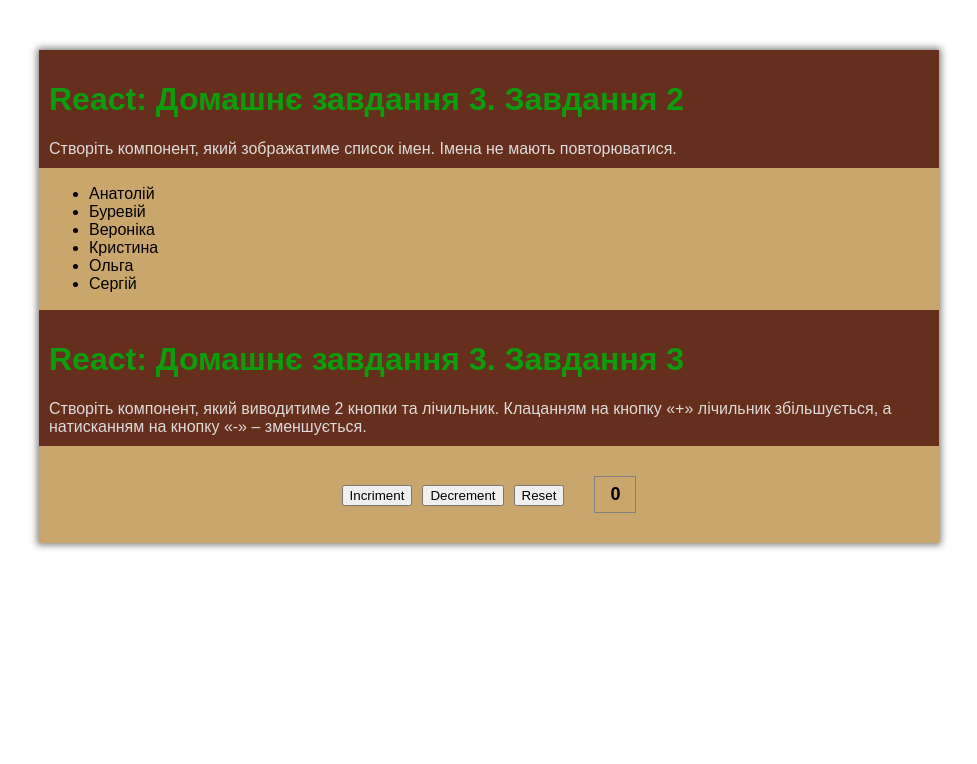
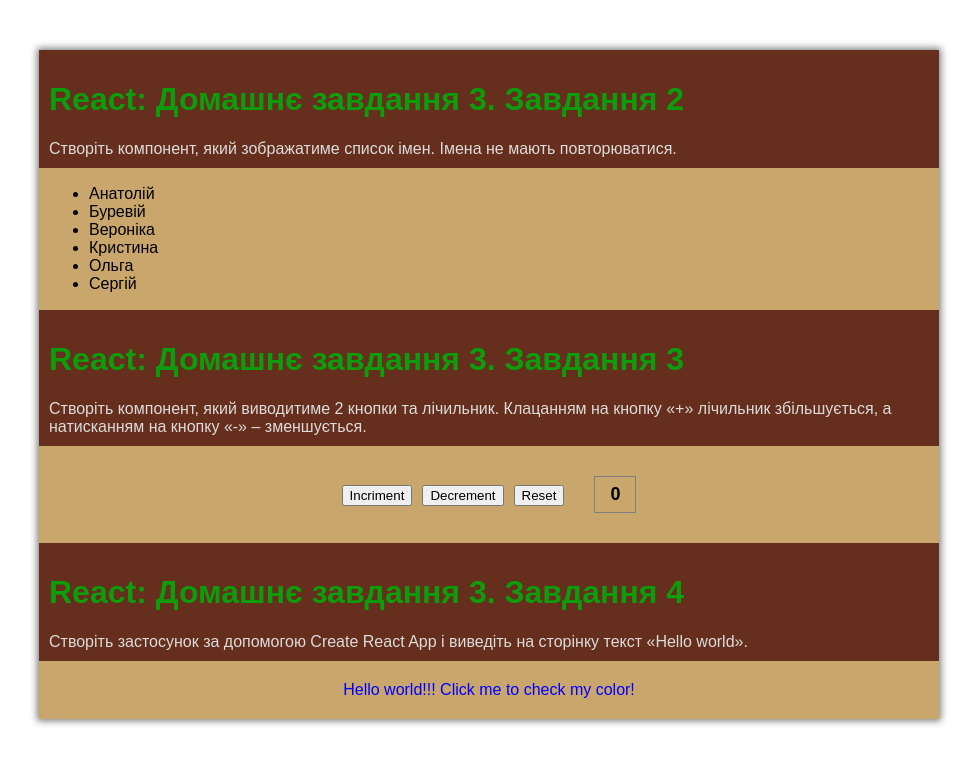
Before and after one commit to SerhiiHats/hw-3-at-react, a React (Create React App) app: page / in a window 1280 px wide. Shown: the top 764 px of the page, without its empty margins (151-1128 px from the left). Built offline with nearby package versions, Linux system fonts and the light colour scheme.

Commit message:
solution of the task with hello world

```diff
--- a/src/components/App/App.js
+++ b/src/components/App/App.js
@@ -3,6 +3,7 @@
 import Header from "../Header/Header";
 import List from "../List/List";
 import Counter from "../Counter/Counter";
+import HelloWorld from "../HelloWorld/HelloWorld";
 
 class App extends Component {
   state = {
@@ -26,6 +27,8 @@
         <List items={this.state.arrayNames}/>
         <Header aboutTask={this.state.aboutTask2} descriptionTask={this.state.descriptionTask2}/>
         <Counter/>
+        <Header aboutTask={this.state.aboutTask3} descriptionTask={this.state.descriptionTask3}/>
+        <HelloWorld text={"Hello world!!!"}/>
       </div>
     );
   }
--- /dev/null
+++ b/src/components/HelloWorld/HelloWorld.css
@@ -0,0 +1,6 @@
+.HelloWorld{
+    padding: 20px;
+    background-color: #C9A66B;
+    user-select: none;
+    text-align: center;
+}
--- /dev/null
+++ b/src/components/HelloWorld/HelloWorld.js
@@ -0,0 +1,30 @@
+import {Component} from "react";
+import "./HelloWorld.css"
+
+class HelloWorld extends Component {
+  state = {
+    color: "blue"
+  }
+
+  setColor() {
+    this.setState({
+      color: this.getRandomColor()
+    })
+  }
+
+  getRandomColor() {
+    let rnd = () => Math.floor(Math.random() * 256);
+    return `rgb(${rnd()}, ${rnd()}, ${rnd()})`;
+  }
+
+  render() {
+    const {text} = this.props;
+    return (
+      <div className={"HelloWorld"}>
+        <div onClick={() => this.setColor()} style={{color: this.state.color}}>{text} Click me to check my color!</div>
+      </div>
+    );
+  }
+}
+
+export default HelloWorld;
```
